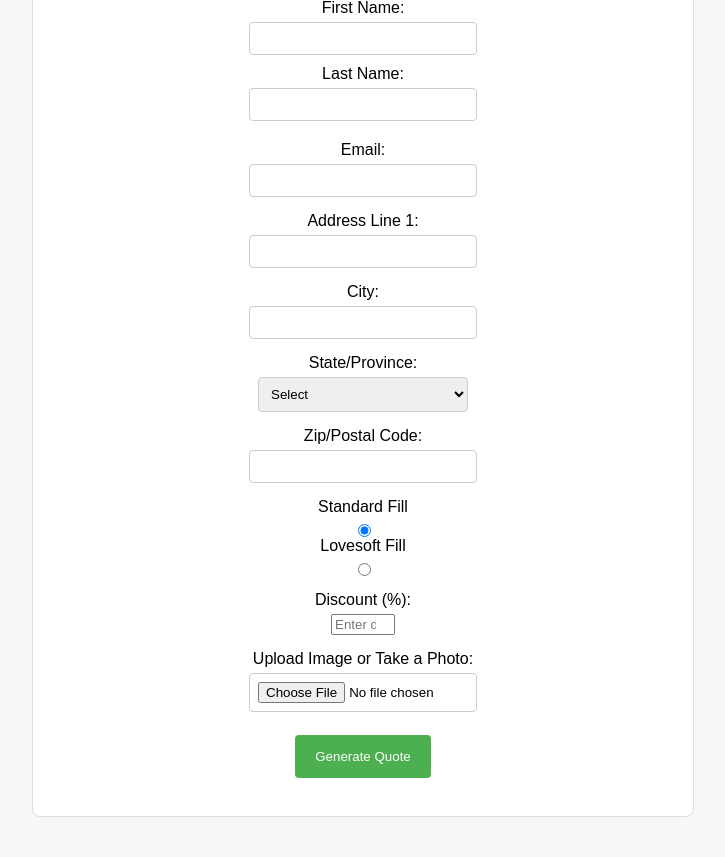
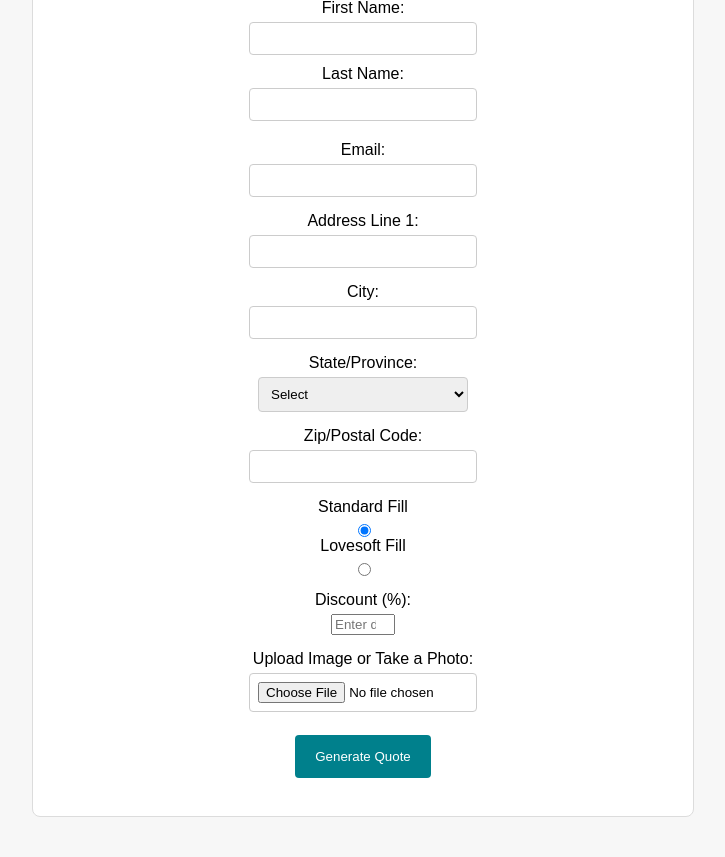
Before and after one commit to deflatedDbug/quote-gen-api, a Flask app: page / in a window 1280 px wide. Shown: the part 140-997 px from the top of the page, without its empty margins (277-1002 px from the left). Run offline with Flask 3, Linux system fonts and the light colour scheme.

Commit message:
changed button color

```diff
--- a/templates/index.html
+++ b/templates/index.html
@@ -208,7 +208,7 @@
           required
         />
       </div>
-      <input type="submit" value="Generate Quote" />
+      <input style="background-color: #00808c;" type="submit" value="Generate Quote" />
     </form>
   </div>
   </body>
```
